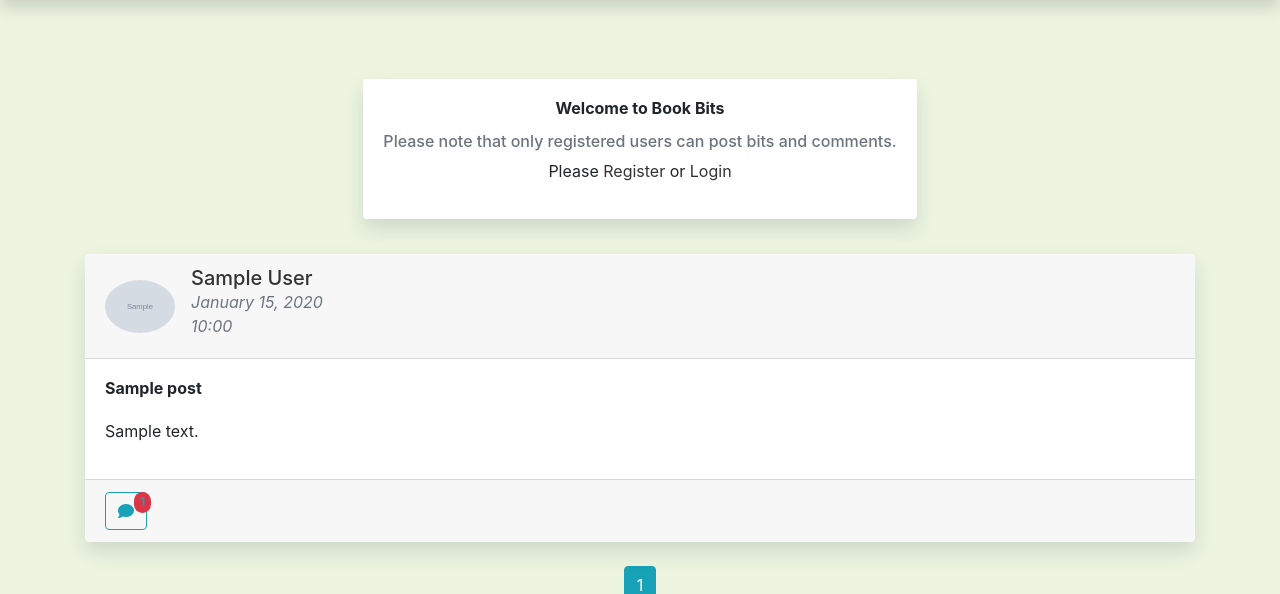
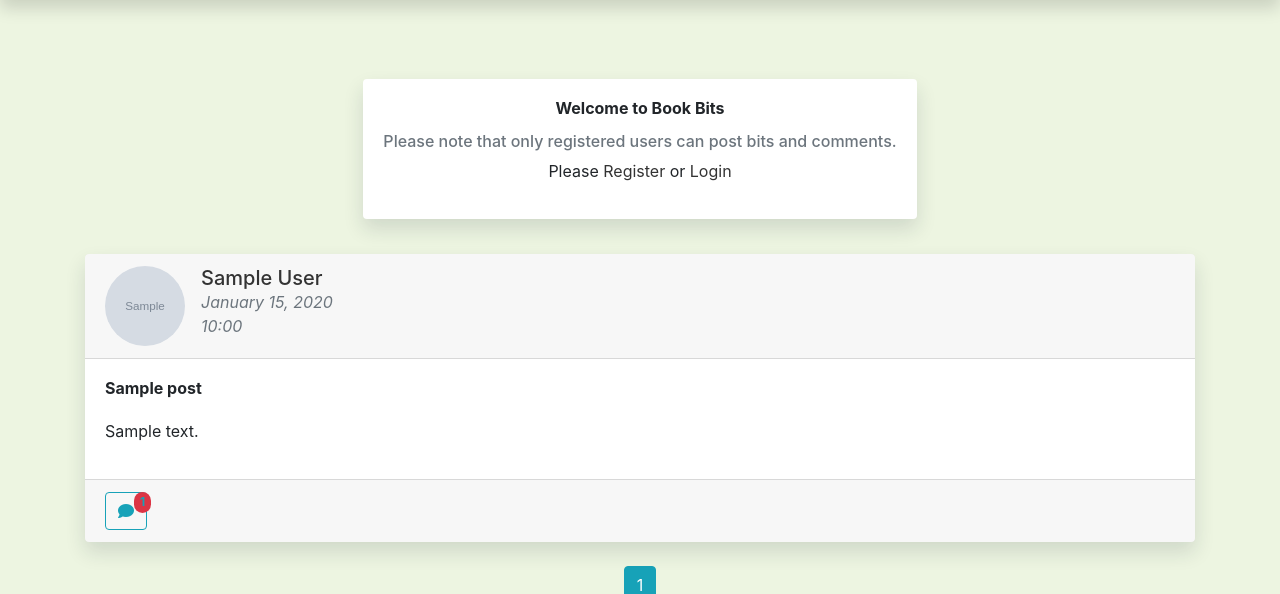
Before and after one commit to MerisCulic/MemoryLane, a Flask app: page /home in a window 1280 px wide. Shown: the part 56-650 px from the top of the page. Run offline with Flask 2, Linux system fonts and the light colour scheme; tables that the repository leaves empty hold one stand-in row (values such as "Sample post"); grey boxes marked "Sample" are stand-in pictures; data that the repository does not hold is empty; some libraries are stand-ins or nearby versions.

Commit message:
Change profile pic upload size to 400px, fix homepage user pic roundness, add link to user's profile

```diff
--- a/bookbits/static/css/profile.css
+++ b/bookbits/static/css/profile.css
@@ -45,6 +45,20 @@
     height: 150px;
     border-radius: 50%;
     left: 50px;
+}
+
+.user-profile-comments {
+    width: 60px;
+    height: 60px;
+    border-radius: 50%;
+    object-fit: cover;
+}
+
+.user-profile-posts {
+    width: 80px;
+    height: 80px;
+    border-radius: 50%;
+    object-fit: cover;
 }
 
 .social-nav {
--- a/bookbits/templates/home.html
+++ b/bookbits/templates/home.html
@@ -77,7 +77,7 @@
                     <div class="d-flex justify-content-between align-items-center">
                         <div class="mr-2">
                             <a href="{{ url_for('users.user_profile', user_id=post.author.id) }}">
-                                <img class="rounded-circle" width="70" src="static/img/profile_pics/{{ post.author.image_file }}" alt="">
+                                <img class="user-profile-posts" src="static/img/profile_pics/{{ post.author.image_file }}" alt="">
                             </a>
                         </div>
                         <div class="ml-2">
@@ -129,7 +129,9 @@
                     {% if comment.com_post_id == post.id %}
                         <div class="card flex-row flex-wrap">
                             <div class="card-header border-0">
-                                <img class="img-fluid rounded-circle" width="60" src="static/img/profile_pics/{{ comment.com_author.image_file }}">
+                                <a href="{{ url_for('users.user_profile', user_id=comment.com_author.id) }}">
+                                    <img class="user-profile-comments" src="static/img/profile_pics/{{ comment.com_author.image_file }}">
+                                </a>
                             </div>
                             <div class="card-block p-2 px-3">
                                 <h6><a href="{{ url_for('users.user_profile', user_id=comment.com_author.id) }}">{{ comment.com_author.name }}</a></h6>
--- a/bookbits/users/utils.py
+++ b/bookbits/users/utils.py
@@ -27,7 +27,7 @@ def upload_image(user, form_picture, image):
     if image == 'profile':
         file_path = os.path.join(current_app.root_path, 'static/img/profile_pics/', filename)
         upload_path = os.path.join('img/profile_pics/', filename)
-        image_size = (250, 250)
+        image_size = (400, 400)
         previous_picture = user.image_file
         s3_delete_path = os.path.join('img/profile_pics/', previous_picture)
     else:
@@ -70,7 +70,6 @@ def load_image(user, image):
         s3.Bucket(Config.AWS_STORAGE_BUCKET_NAME).download_file(aws_path, save_path)
         image = url_for('static', filename=path + user_image)
     except s3.meta.client.exceptions.ClientError:
-        print("The object does not exist.")
         default_path = os.path.join(path, default_image)
         image = url_for('static', filename=default_path)
 
```
